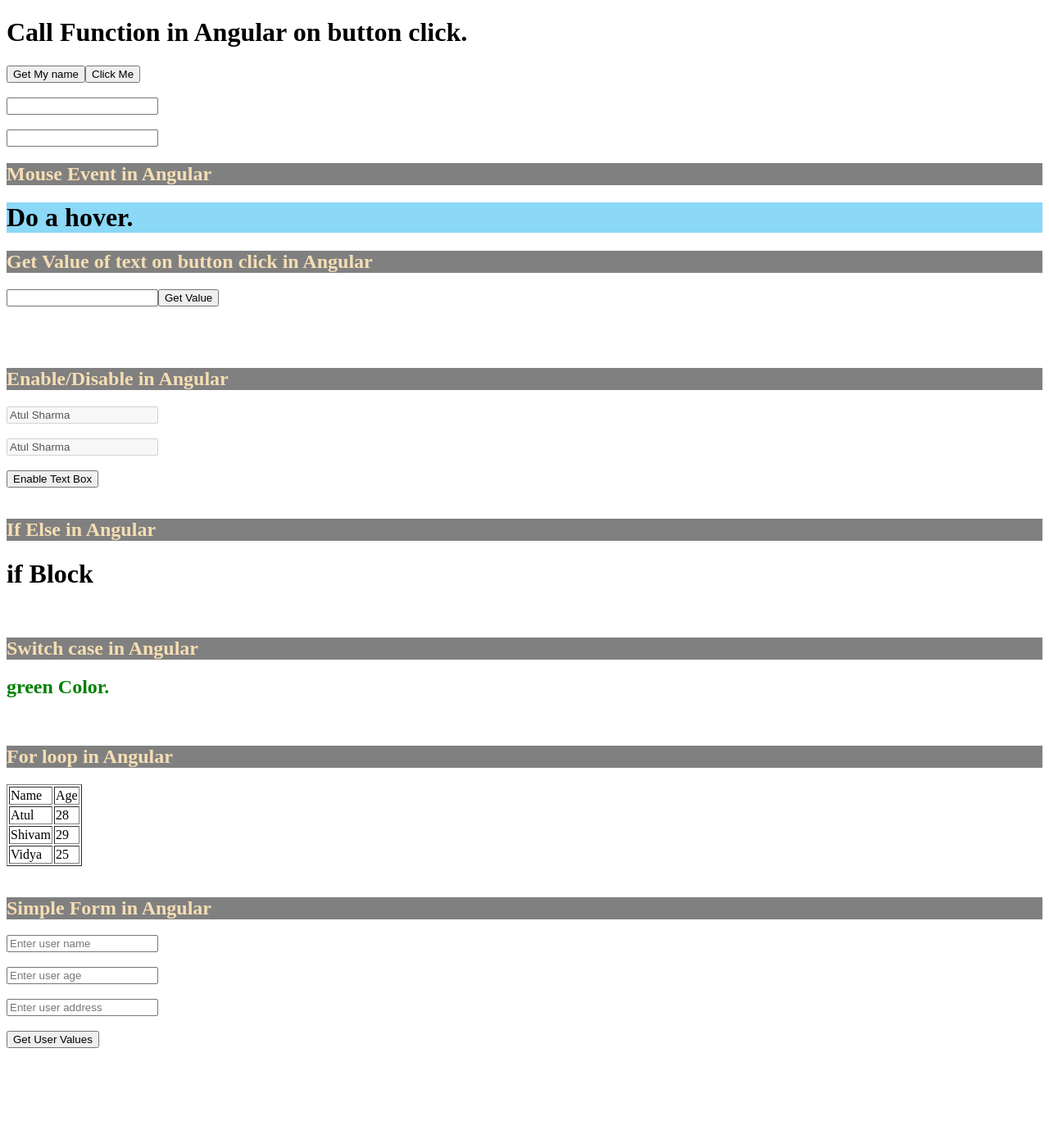
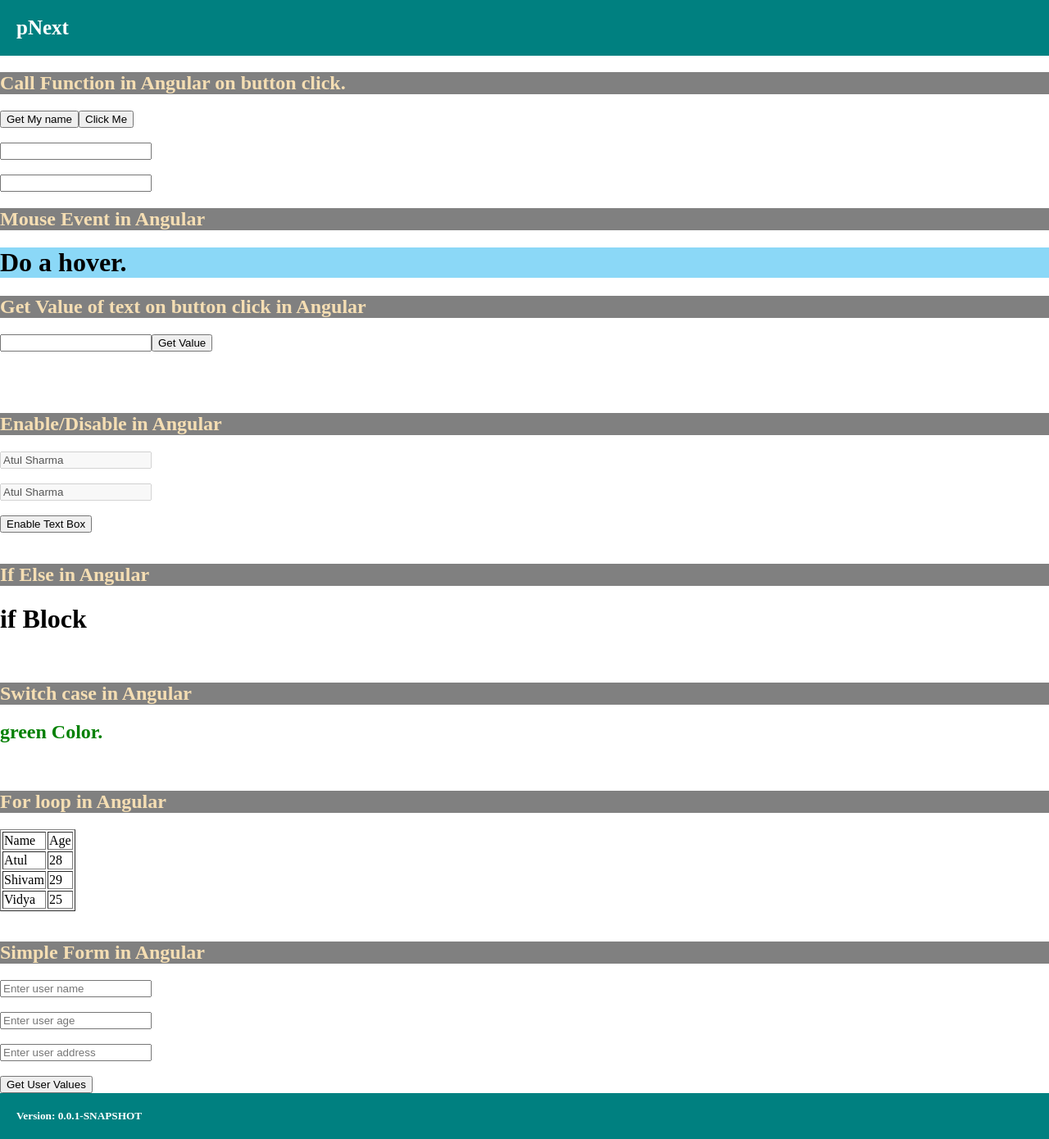
Before and after one commit to Atul1305/Angular-Demo, an Angular app: page / in a window 1280 px wide. Shown: the whole page at 82% size. Before the commit the page ends 1287 px from the top, so only its background shows below. Built offline with nearby package versions, Linux system fonts and the light colour scheme.

Commit message:
Angular 10 tutorial #16 Make Header and Footer(Link in reference.)

```diff
--- a/src/app/app.component.html
+++ b/src/app/app.component.html
@@ -1,4 +1,5 @@
-<h1>Call Function in Angular on button click.</h1>
+<app-header></app-header>
+<h2 [ngClass]="'separator'">Call Function in Angular on button click.</h2>
 <button (click)="getName(myName)">Get My name</button>
 <button (click)="myEvent('This is click event.')">Click Me</button>
 <br> <br>
@@ -80,3 +81,5 @@
   <br><br>
   <button>Get User Values</button>
 </form>
+
+<app-footer></app-footer>
--- a/src/app/app.module.ts
+++ b/src/app/app.module.ts
@@ -6,11 +6,15 @@ import { AppComponent } from './app.component';
 import { UserComponent } from './user/user.component';
 import { UsersModule } from './users/users.module';
 import {FormsModule} from '@angular/forms';
+import { HeaderComponent } from './header/header.component';
+import { FooterComponent } from './footer/footer.component';
 
 @NgModule({
   declarations: [
     AppComponent,
-    UserComponent
+    UserComponent,
+    HeaderComponent,
+    FooterComponent
   ],
   imports: [
     BrowserModule,
--- /dev/null
+++ b/src/app/footer/footer.component.css
@@ -0,0 +1,9 @@
+h5{
+    color: white;
+    font-size: 10-px;
+    background-color: teal;
+    padding: 20px;
+    margin: 0px;
+    width: 97%;
+    bottom: 0px;
+}
--- /dev/null
+++ b/src/app/footer/footer.component.html
@@ -0,0 +1 @@
+<h5>Version: 0.0.1-SNAPSHOT</h5>
--- /dev/null
+++ b/src/app/footer/footer.component.ts
@@ -0,0 +1,15 @@
+import { Component, OnInit } from '@angular/core';
+
+@Component({
+  selector: 'app-footer',
+  templateUrl: './footer.component.html',
+  styleUrls: ['./footer.component.css']
+})
+export class FooterComponent implements OnInit {
+
+  constructor() { }
+
+  ngOnInit(): void {
+  }
+
+}
--- /dev/null
+++ b/src/app/header/header.component.css
@@ -0,0 +1,7 @@
+h5{
+    color: white;
+    font-size: 25px;
+    background-color: teal;
+    padding: 20px;
+    margin: 0px;
+}
--- /dev/null
+++ b/src/app/header/header.component.html
@@ -0,0 +1 @@
+<h5>pNext</h5>
--- /dev/null
+++ b/src/app/header/header.component.ts
@@ -0,0 +1,15 @@
+import { Component, OnInit } from '@angular/core';
+
+@Component({
+  selector: 'app-header',
+  templateUrl: './header.component.html',
+  styleUrls: ['./header.component.css']
+})
+export class HeaderComponent implements OnInit {
+
+  constructor() { }
+
+  ngOnInit(): void {
+  }
+
+}
--- a/src/styles.css
+++ b/src/styles.css
@@ -1 +1,5 @@
 /* You can add global styles to this file, and also import other style files */
+body{
+    margin: 0px;
+    padding: 0px;
+}
```
Also changed, not shown: 2 other files (tests, documents, lock files or other folders).
